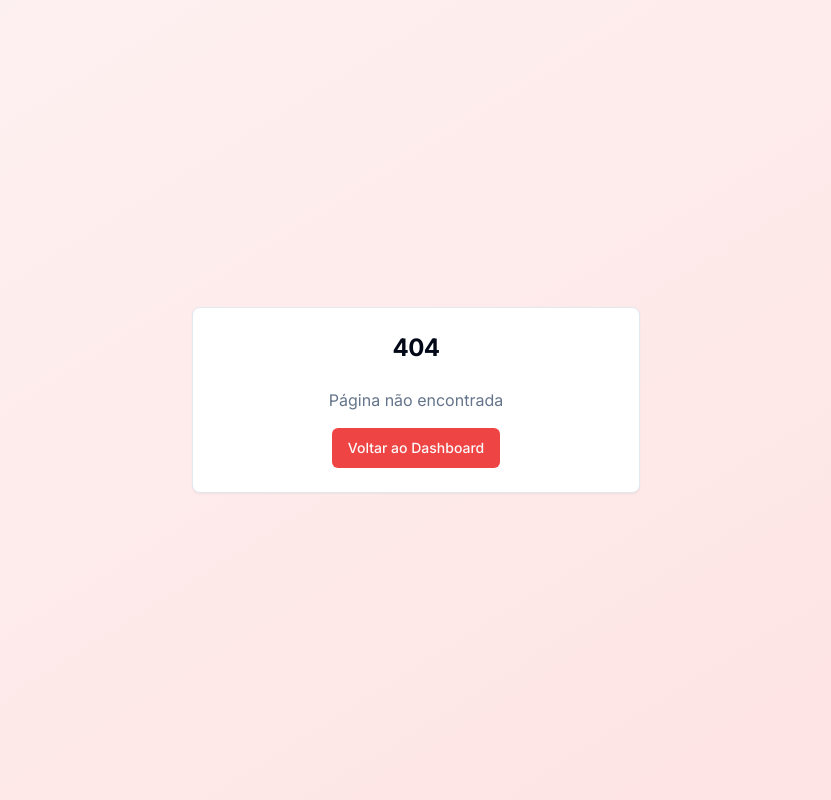
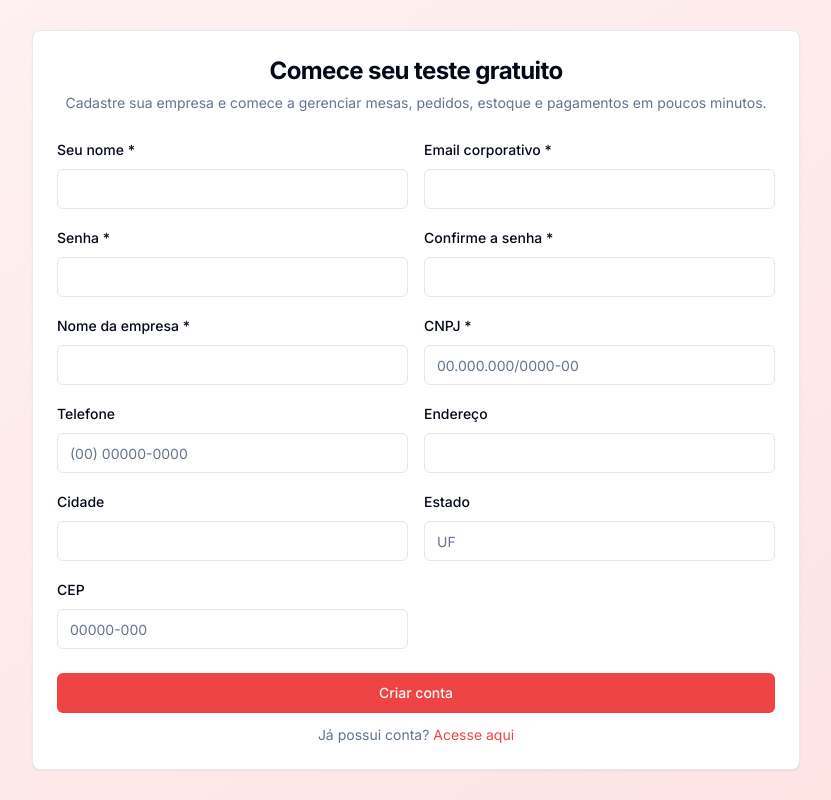
Before and after one commit to wmenezes2020/petiscaria, a Next.js app: page /cadastro in a window 1280 px wide. Before the commit this address had no page. Shown: the whole page, without its empty margins (224-1055 px from the left). Built offline with nearby package versions, Linux system fonts and the light colour scheme; no server answers.

Commit message:
Formulario de cadastro

```diff
--- /dev/null
+++ b/src/app/cadastro/page.tsx
@@ -0,0 +1,182 @@
+'use client';
+
+import Link from 'next/link';
+import { useRouter } from 'next/navigation';
+import { useState } from 'react';
+import { useForm } from 'react-hook-form';
+import { zodResolver } from '@hookform/resolvers/zod';
+import { z } from 'zod';
+import { Card, CardContent, CardDescription, CardHeader, CardTitle } from '@/components/ui/card';
+import { Label } from '@/components/ui/label';
+import { Input } from '@/components/ui/input';
+import { Button } from '@/components/ui/button';
+import { api } from '@/lib/api';
+import { toast } from 'react-hot-toast';
+import { Loader2 } from 'lucide-react';
+
+const registerSchema = z
+  .object({
+    name: z.string().min(2, 'Informe seu nome completo'),
+    email: z.string().email('Email inválido'),
+    password: z.string().min(6, 'A senha deve ter pelo menos 6 caracteres'),
+    confirmPassword: z.string().min(6, 'Confirme a senha'),
+    companyName: z.string().min(2, 'Informe o nome fantasia da empresa'),
+    cnpj: z.string().min(14, 'Informe um CNPJ válido'),
+    phone: z.string().optional(),
+    address: z.string().optional(),
+    city: z.string().optional(),
+    state: z.string().optional(),
+    zipCode: z.string().optional(),
+  })
+  .refine((data) => data.password === data.confirmPassword, {
+    path: ['confirmPassword'],
+    message: 'As senhas não conferem',
+  });
+
+type RegisterFormData = z.infer<typeof registerSchema>;
+
+export default function CadastroPage() {
+  const router = useRouter();
+  const [isSubmitting, setIsSubmitting] = useState(false);
+  const {
+    register,
+    handleSubmit,
+    formState: { errors },
+  } = useForm<RegisterFormData>({
+    resolver: zodResolver(registerSchema),
+    defaultValues: {
+      name: '',
+      email: '',
+      password: '',
+      confirmPassword: '',
+      companyName: '',
+      cnpj: '',
+      phone: '',
+      address: '',
+      city: '',
+      state: '',
+      zipCode: '',
+    },
+  });
+
+  const onSubmit = async (data: RegisterFormData) => {
+    setIsSubmitting(true);
+    try {
+      await api.post('/auth/register', {
+        name: data.name,
+        email: data.email,
+        password: data.password,
+        companyName: data.companyName,
+        cnpj: data.cnpj,
+        phone: data.phone,
+        address: data.address,
+        city: data.city,
+        state: data.state,
+        zipCode: data.zipCode,
+      });
+
+      toast.success('Conta criada com sucesso! Faça login para acessar o painel.');
+      router.push('/login');
+    } catch (error: any) {
+      toast.error(error?.data?.message || 'Não foi possível concluir o cadastro.');
+    } finally {
+      setIsSubmitting(false);
+    }
+  };
+
+  return (
+    <div className="min-h-screen flex items-center justify-center bg-gradient-to-br from-gastronomy-50 to-gastronomy-100 dark:from-gastronomy-950 dark:to-gastronomy-900 p-4">
+      <Card className="w-full max-w-3xl">
+        <CardHeader>
+          <CardTitle className="text-2xl font-bold text-center">Comece seu teste gratuito</CardTitle>
+          <CardDescription className="text-center">
+            Cadastre sua empresa e comece a gerenciar mesas, pedidos, estoque e pagamentos em poucos minutos.
+          </CardDescription>
+        </CardHeader>
+        <CardContent>
+          <form onSubmit={handleSubmit(onSubmit)} className="grid grid-cols-1 md:grid-cols-2 gap-4">
+            <div className="space-y-2">
+              <Label htmlFor="name">Seu nome *</Label>
+              <Input id="name" {...register('name')} disabled={isSubmitting} />
+              {errors.name && <p className="text-sm text-red-500">{errors.name.message}</p>}
+            </div>
+
+            <div className="space-y-2">
+              <Label htmlFor="email">Email corporativo *</Label>
+              <Input type="email" id="email" {...register('email')} disabled={isSubmitting} />
+              {errors.email && <p className="text-sm text-red-500">{errors.email.message}</p>}
+            </div>
+
+            <div className="space-y-2">
+              <Label htmlFor="password">Senha *</Label>
+              <Input type="password" id="password" {...register('password')} disabled={isSubmitting} />
+              {errors.password && <p className="text-sm text-red-500">{errors.password.message}</p>}
+            </div>
+
+            <div className="space-y-2">
+              <Label htmlFor="confirmPassword">Confirme a senha *</Label>
+              <Input type="password" id="confirmPassword" {...register('confirmPassword')} disabled={isSubmitting} />
+              {errors.confirmPassword && <p className="text-sm text-red-500">{errors.confirmPassword.message}</p>}
+            </div>
+
+            <div className="space-y-2">
+              <Label htmlFor="companyName">Nome da empresa *</Label>
+              <Input id="companyName" {...register('companyName')} disabled={isSubmitting} />
+              {errors.companyName && <p className="text-sm text-red-500">{errors.companyName.message}</p>}
+            </div>
+
+            <div className="space-y-2">
+              <Label htmlFor="cnpj">CNPJ *</Label>
+              <Input id="cnpj" placeholder="00.000.000/0000-00" {...register('cnpj')} disabled={isSubmitting} />
+              {errors.cnpj && <p className="text-sm text-red-500">{errors.cnpj.message}</p>}
+            </div>
+
+            <div className="space-y-2">
+              <Label htmlFor="phone">Telefone</Label>
+              <Input id="phone" placeholder="(00) 00000-0000" {...register('phone')} disabled={isSubmitting} />
+            </div>
+
+            <div className="space-y-2">
+              <Label htmlFor="address">Endereço</Label>
+              <Input id="address" {...register('address')} disabled={isSubmitting} />
+            </div>
+
+            <div className="space-y-2">
+              <Label htmlFor="city">Cidade</Label>
+              <Input id="city" {...register('city')} disabled={isSubmitting} />
+            </div>
+
+            <div className="space-y-2">
+              <Label htmlFor="state">Estado</Label>
+              <Input id="state" placeholder="UF" maxLength={2} {...register('state')} disabled={isSubmitting} />
+            </div>
+
+            <div className="space-y-2">
+              <Label htmlFor="zipCode">CEP</Label>
+              <Input id="zipCode" placeholder="00000-000" {...register('zipCode')} disabled={isSubmitting} />
+            </div>
+
+            <div className="md:col-span-2 flex flex-col gap-3 pt-2">
+              <Button type="submit" disabled={isSubmitting}>
+                {isSubmitting ? (
+                  <>
+                    <Loader2 className="mr-2 h-4 w-4 animate-spin" />
+                    Criando conta...
+                  </>
+                ) : (
+                  'Criar conta'
+                )}
+              </Button>
+              <p className="text-center text-sm text-muted-foreground">
+                Já possui conta?{' '}
+                <Link href="/login" className="text-primary underline-offset-2 hover:underline">
+                  Acesse aqui
+                </Link>
+              </p>
+            </div>
+          </form>
+        </CardContent>
+      </Card>
+    </div>
+  );
+}
--- a/src/app/login/page.tsx
+++ b/src/app/login/page.tsx
@@ -1,5 +1,6 @@
 'use client';
 
+import Link from 'next/link';
 import { useState } from 'react';
 import { useRouter } from 'next/navigation';
 import { useAuthStore } from '@/stores/auth-store';
@@ -115,6 +116,12 @@ export default function LoginPage() {
                 'Entrar'
               )}
             </Button>
+            <p className="text-center text-sm text-muted-foreground">
+              Ainda não possui conta?{' '}
+              <Link href="/cadastro" className="text-primary underline-offset-2 hover:underline">
+                Cadastre-se gratuitamente
+              </Link>
+            </p>
           </form>
         </CardContent>
       </Card>
--- a/src/middleware.ts
+++ b/src/middleware.ts
@@ -5,7 +5,7 @@ export function middleware(request: NextRequest) {
   const { pathname } = request.nextUrl;
 
   // Public routes that don't require authentication
-  const publicRoutes = ['/login', '/register', '/forgot-password'];
+  const publicRoutes = ['/login', '/cadastro', '/register', '/forgot-password'];
   const isPublicRoute = publicRoutes.some((route) => pathname.startsWith(route));
 
   // Check for auth token in cookies
```
